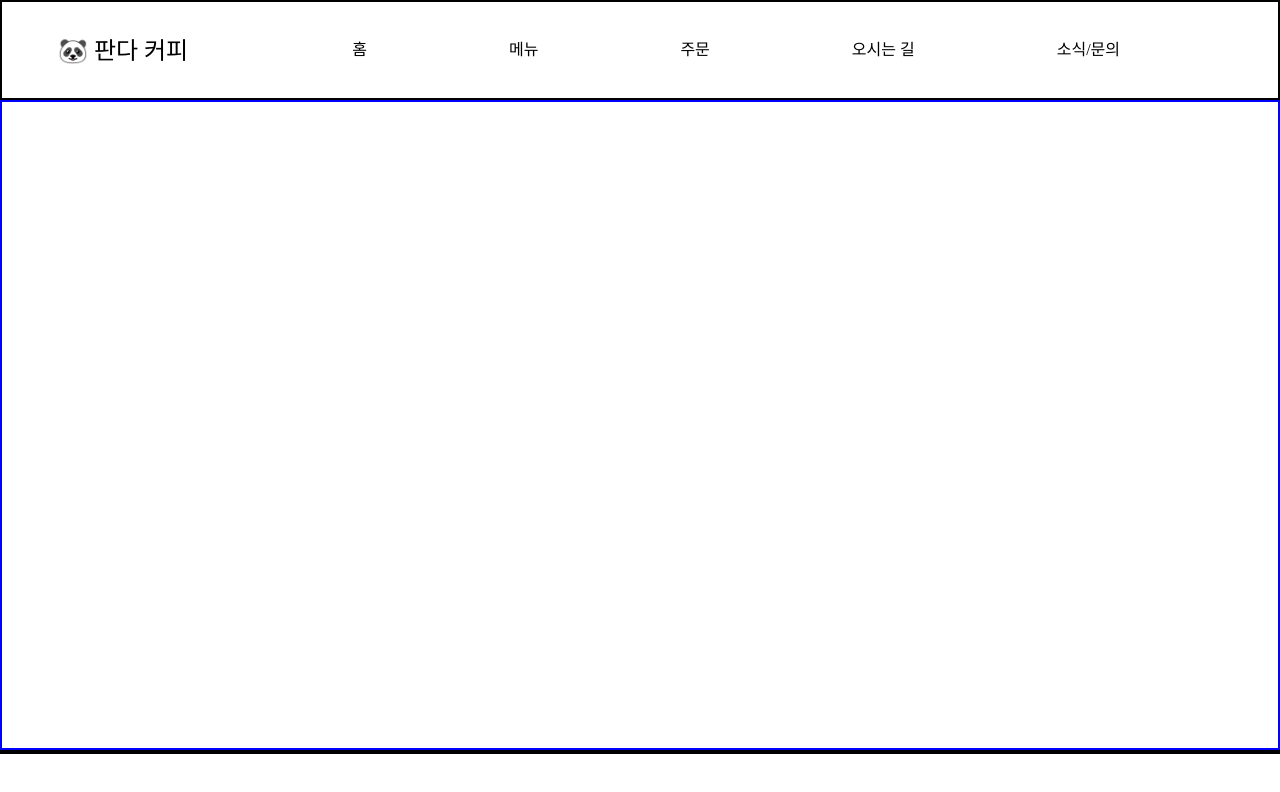
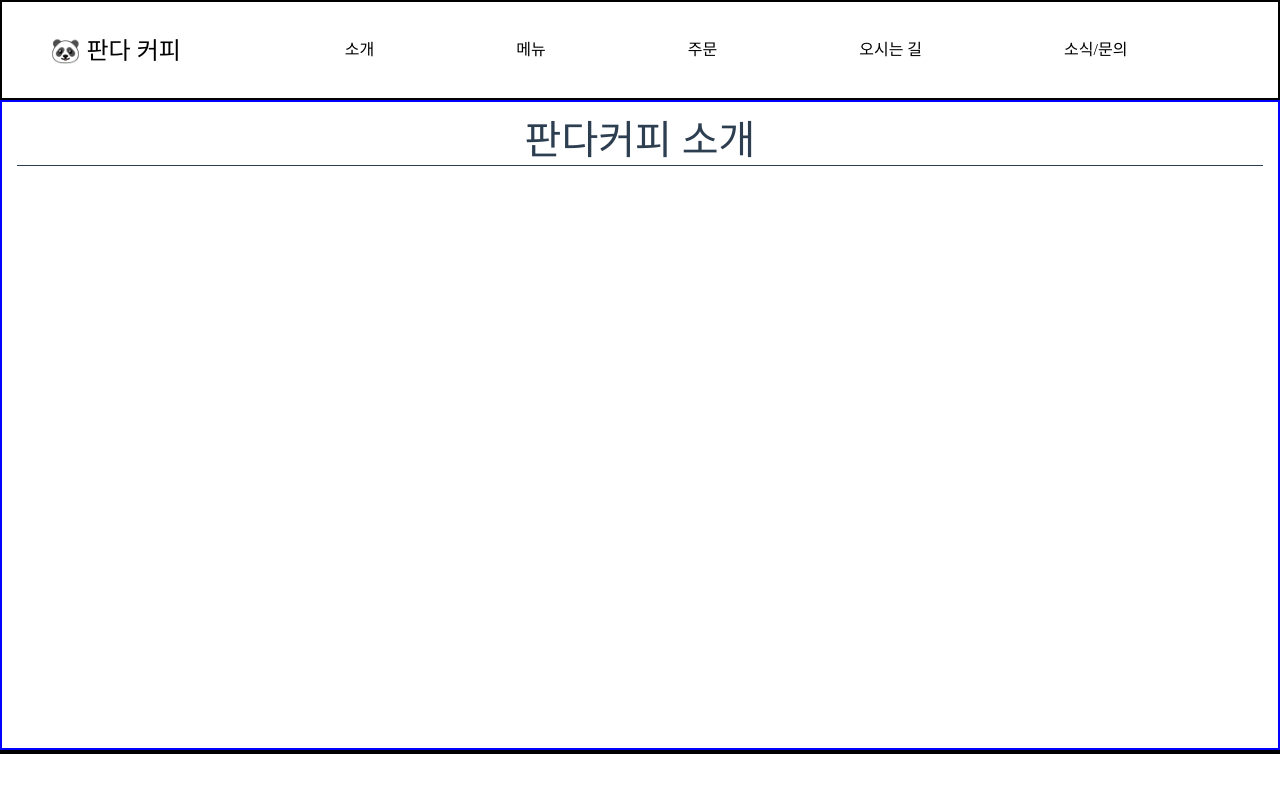
Before and after one commit to A-peaches/OCP, a Vue app in the folder project/: page /intro in a window 1280 px wide. Shown: the top 792 px of the page. Built offline with nearby package versions, Linux system fonts and the light colour scheme; a web font is replaced by a local one.

Commit message:
menubutton

```diff
--- a/project/src/App.vue
+++ b/project/src/App.vue
@@ -25,8 +25,8 @@
             <div class="navbar-nav">
               <ul class="nav nav-underline">
                 <li class="nav-item">
-                  <router-link to="/" class="nav-link" aria-current="page"
-                    >홈</router-link
+                  <router-link to="/intro" class="nav-link" aria-current="page"
+                    >소개</router-link
                   >
                 </li>
                 <li class="nav-item dropdown">
@@ -178,4 +178,8 @@ nav {
 nav a.router-link-exact-active {
   color: gray;
 }
+ul a.dropdown-item:active {
+  background-color: rgba(128, 128, 128, 0.062);
+  transform: translateY(2px);
+}
 </style>
--- a/project/src/router/index.js
+++ b/project/src/router/index.js
@@ -1,22 +1,27 @@
-import { createRouter, createWebHistory } from 'vue-router'
-import HomeView from '../views/HomeView.vue'
+import { createRouter, createWebHistory } from "vue-router";
+import HomeView from "../views/HomeView.vue";
 
 const routes = [
   {
-    path: '/',
-    name: 'home',
-    component: HomeView
+    path: "/",
+    name: "home",
+    component: HomeView,
   },
   {
-    path: '/about',
-    name: 'about',
-    component: () => import('../views/AboutView.vue')
-  }
-]
+    path: "/about",
+    name: "about",
+    component: () => import("../views/AboutView.vue"),
+  },
+  {
+    path: "/intro",
+    name: "intro",
+    component: () => import("../views/intro.vue"),
+  },
+];
 
 const router = createRouter({
   history: createWebHistory(process.env.BASE_URL),
-  routes
-})
+  routes,
+});
 
-export default router
+export default router;
--- /dev/null
+++ b/project/src/views/intro.vue
@@ -0,0 +1,15 @@
+<template>
+  <h1 style="border-bottom: 1px solid">판다커피 소개</h1>
+</template>
+
+<script>
+export default {
+  name: "App",
+  data() {
+    return {};
+  },
+  components: {},
+};
+</script>
+
+<style></style>
```
